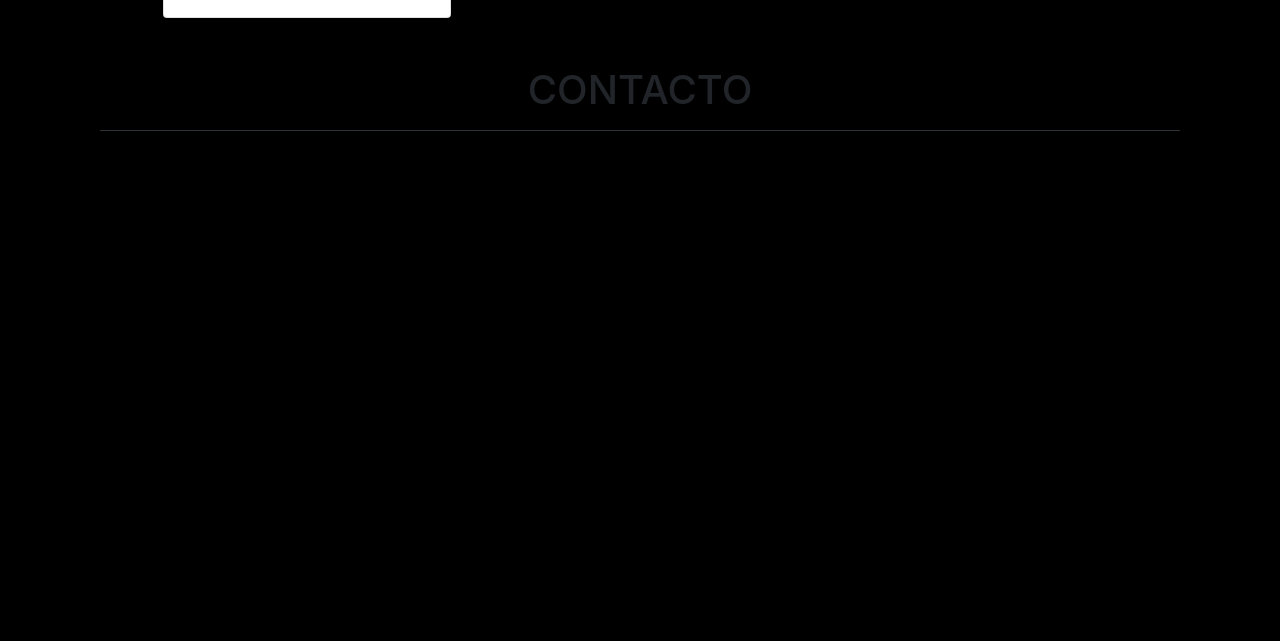
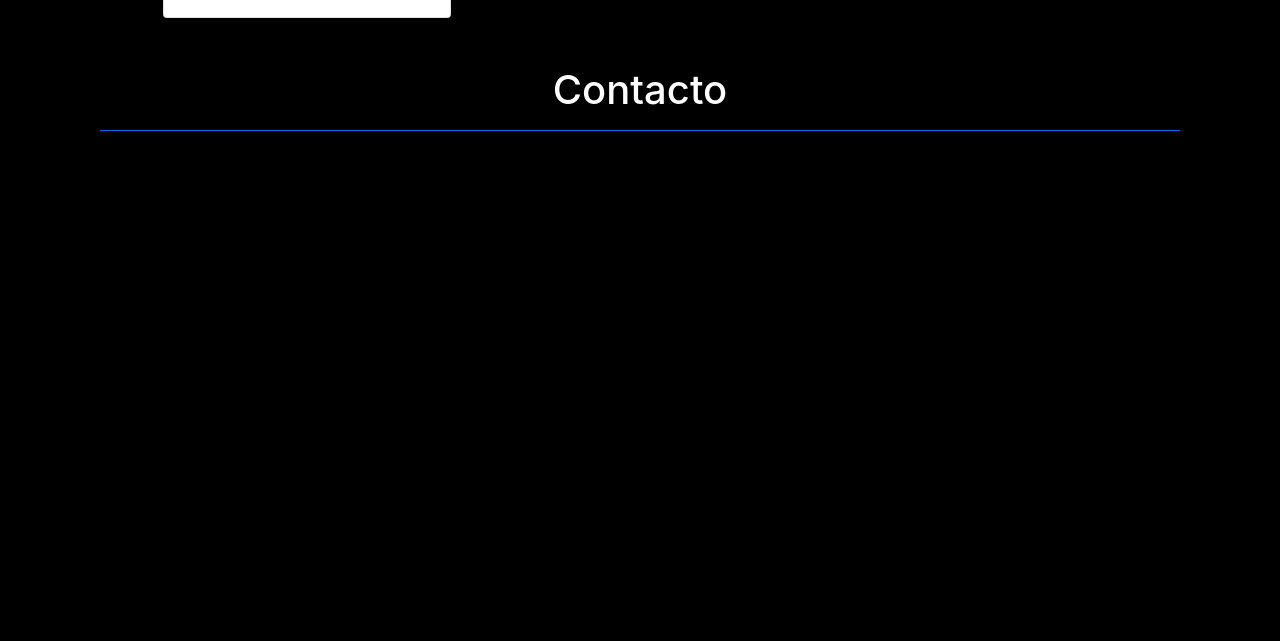
Before and after one commit to Marcolete/pruebamarco, a plain HTML site: page index.html in a window 1280 px wide. Shown: the part 2353-2994 px from the top of the page. Drawn offline with nearby package versions, Linux system fonts and the light colour scheme; a script that the page names is missing; a web font is replaced by a local one.

Commit message:
Actualizacion de titulo de contacto

```diff
--- a/index.html
+++ b/index.html
@@ -161,8 +161,8 @@
 
 <section class="container text-center py-5" id="Contacto">
     <div>
-        <h1 class="text-uppercase">Contacto</h1>
-        <hr class="bg-dark">
+        <h1 class="text-white">Contacto</h1>
+        <hr class="bg-primary">
     </div>
 
     <div data-tf-widget="Z8jfQzum" data-tf-iframe-props="title=Mi_portafolio" data-tf-medium="snippet"
```
